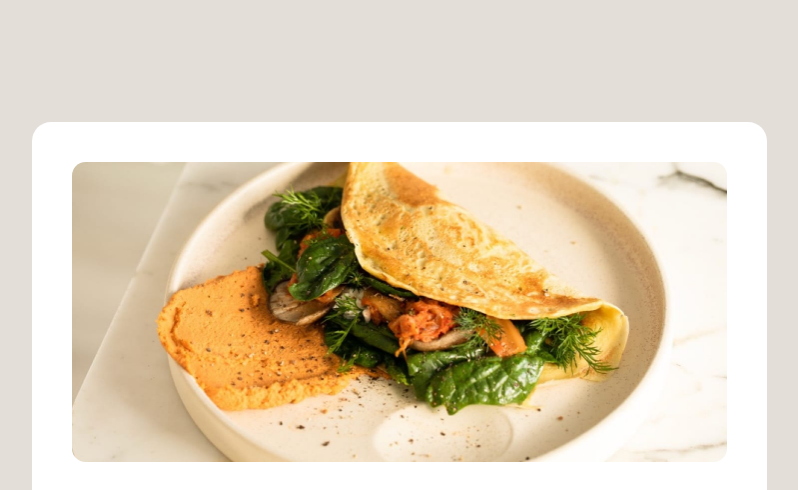
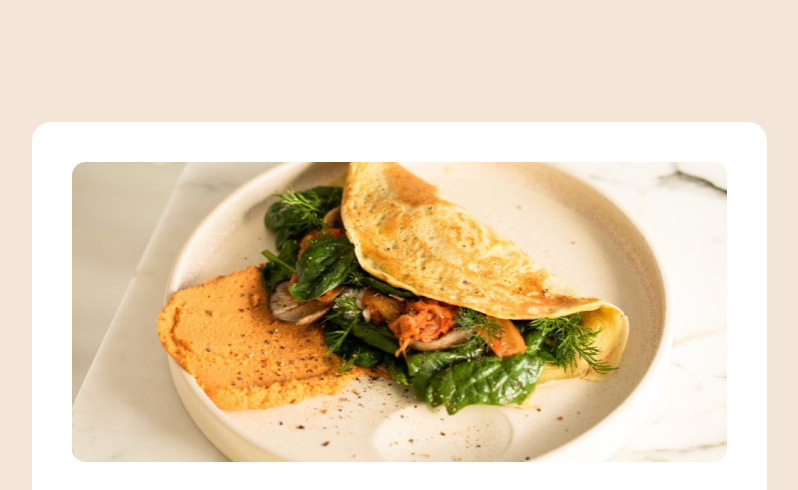
Before and after one commit to Praveen-BE/Recipe-Page-FM, a plain HTML site: page index.html in a window 1280 px wide. Shown: the top 490 px of the page, without its empty margins (241-1039 px from the left). Drawn offline with Linux system fonts and the light colour scheme.

Commit message:
body backround color correction

```diff
--- a/style.css
+++ b/style.css
@@ -102,7 +102,7 @@ body {
   font-size: var(--fs-base);
   font-weight: var(--fw-normal);
   color: var(--clr-neutral-600);
-  background-color: var(--clr-neutral-150);
+  background-color: var(--clr-neutral-100);
   display: flex;
   flex-direction: column;
   justify-content: center;
```
